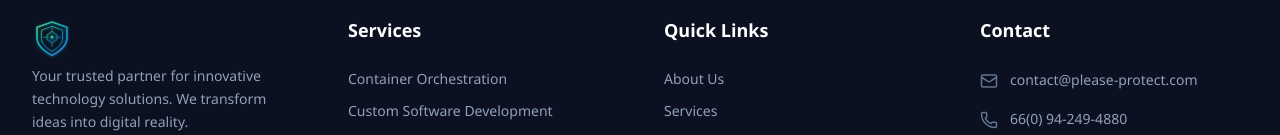
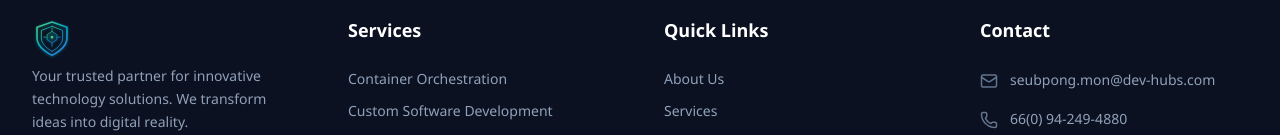
Before and after one commit to wintech-thai/please-protect-portal, a Next.js app: page / in a window 1280 px wide. Shown: the part 1906-2041 px from the top of the page. Built offline with nearby package versions, Linux system fonts and the light colour scheme.

Commit message:
Change Email in Footer

```diff
--- a/src/app/about/page.tsx
+++ b/src/app/about/page.tsx
@@ -5,11 +5,9 @@ import { motion } from "framer-motion";
 import { Shield, Target, Users, Zap, Code, Globe2 } from "lucide-react";
 import Navbar from "@/src/modules/home/components/nav-bar";
 import ParticlesHero from "@/src/modules/home/components/ParticleBackground";
-// 🚀 1. Import useLanguage
 import { useLanguage } from "@/src/contexts/LanguageContext";
 
 export default function AboutPage() {
-  // 🚀 2. ดึงฟังก์ชันแปลภาษามาใช้
   const { t } = useLanguage();
 
   const expertiseList = [
--- a/src/modules/home/components/footer.tsx
+++ b/src/modules/home/components/footer.tsx
@@ -26,7 +26,7 @@ const Footer = () => {
   ];
 
   const contactInfo = [
-    { icon: Mail, text: 'contact@please-protect.com', href: 'mailto:contact@please-protect.com' },
+    { icon: Mail, text: 'seubpong.mon@dev-hubs.com', href: 'mailto:seubpong.mon@dev-hubs.com' },
     { icon: Phone, text: '66(0) 94-249-4880', href: 'tel:+66942494880' },
     { icon: MapPin, text: 'Dev Hub Co., Ltd. 55 Sutthisan Winitchai Road, Din Daeng Subdistrict, Din Daeng District, Bangkok 10400, Thailand', href: '#' },
   ];
```
